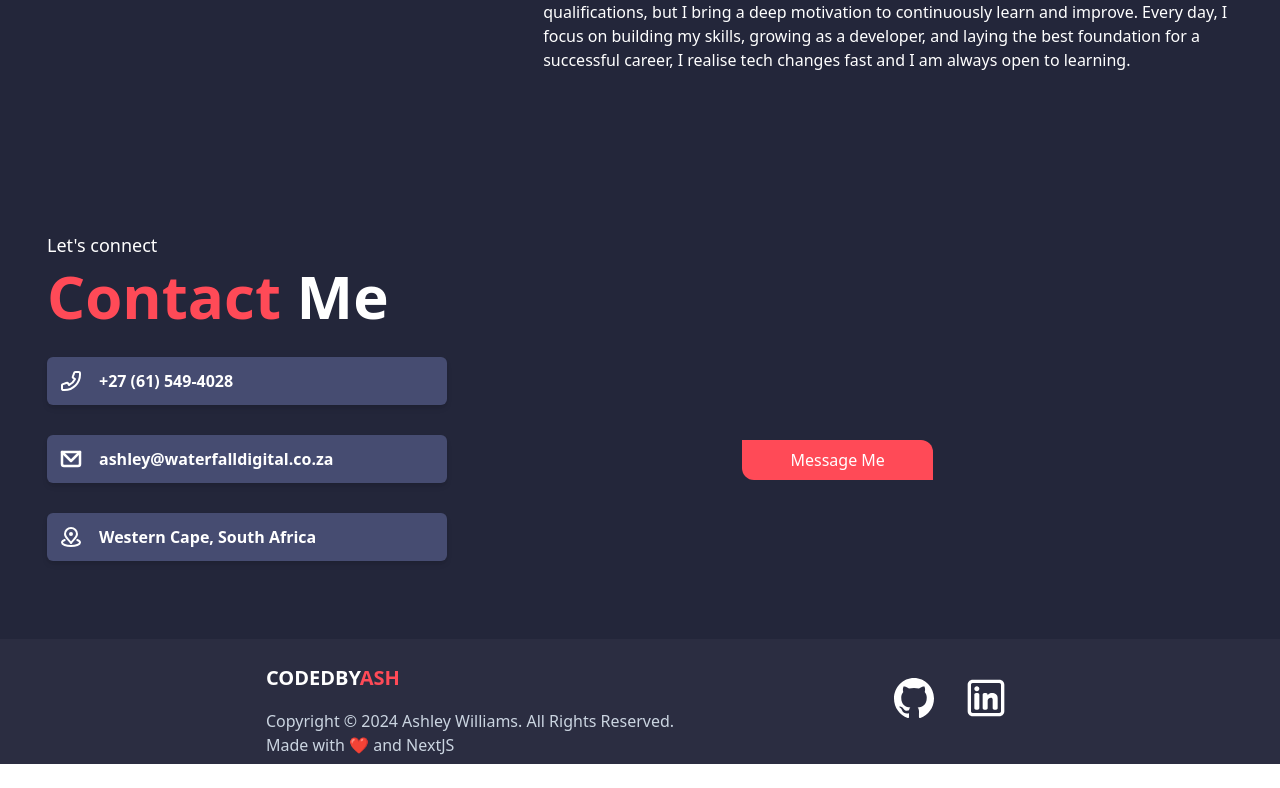
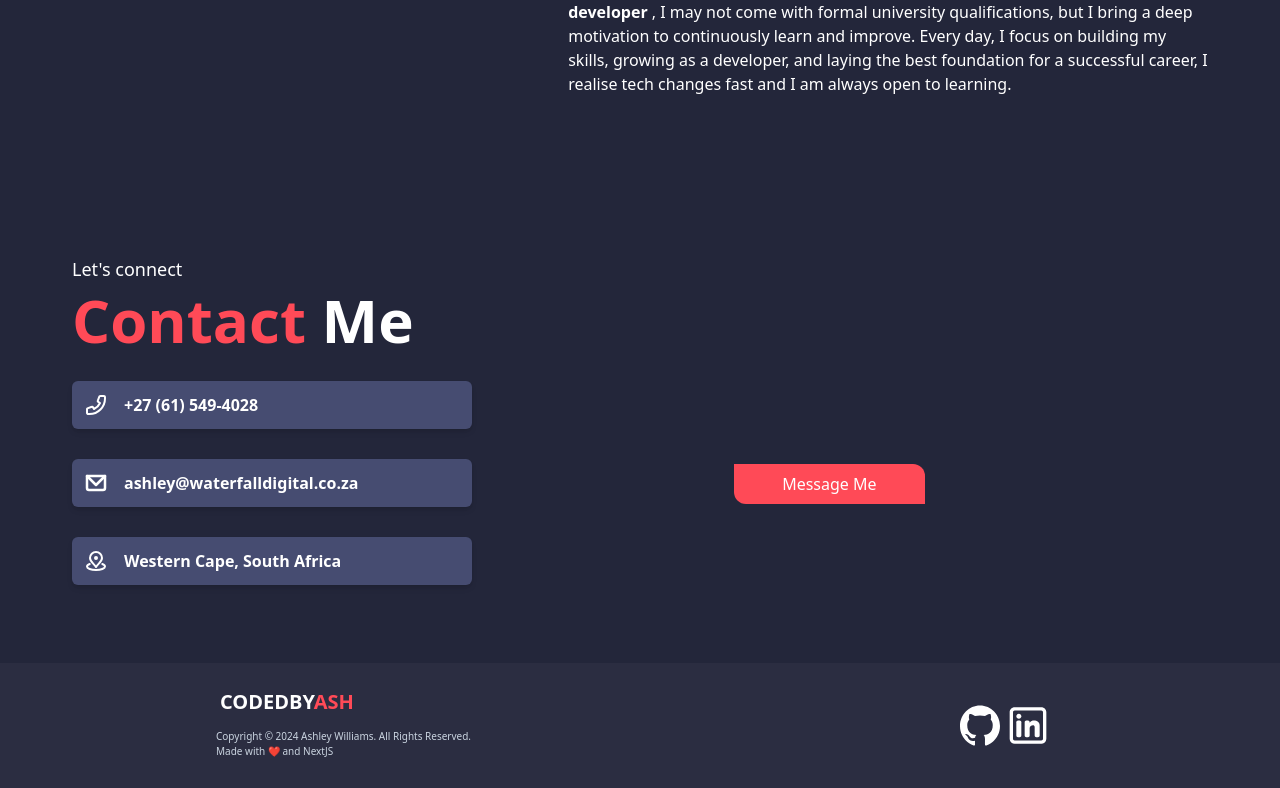
Before and after one commit to Ashley06Williams/My-portfolio, a Next.js app: page / in a window 1280 px wide. Shown: the part 2308-3096 px from the top of the page. Before the commit the page ends 3072 px from the top, so only its background shows below. Built offline with nearby package versions, Linux system fonts and the light colour scheme.

Commit message:
fixed overflow

```diff
--- a/src/app/page.tsx
+++ b/src/app/page.tsx
@@ -12,12 +12,12 @@ import { useState } from "react";
 export default function Home() {
   const [modal, setModal] = useState(false);
   return (
-    <div>
-      <header className="w-full flex justify-center items-start">
+    <div className="overflow-x-hidden">
+      <header className="w-full flex justify-center items-start ">
         <HeaderSection />
       </header>
       <div className="bg-blueGrey h-full flex flex-col items-center ">
-        <div className="max-w-[1250px] mx-auto ">
+        <div className="max-w-[1200px] mx-auto ">
           <main className="mx-8">
             <HeroSection setModal={setModal} modal={modal} />
             <AbilitySection />
--- a/src/components/FooterSection.tsx
+++ b/src/components/FooterSection.tsx
@@ -2,17 +2,19 @@ import React from "react";
 
 export default function FooterSection() {
   return (
-    <div className="mx-[250px] flex justify-between">
-      <div>
-        <p className="text-[20px] p-4 text-white font-bold mt-2">
+    <div className=" flex justify-between p-2  h-full md:mx-[200px] mx-0">
+      <div className="">
+        <p className="text-[20px] p-3 text-white font-bold mt-1">
           CODEDBY<span className="text-red">ASH</span>
         </p>
-        <p className="px-4 text-slate-300">
+        <p className="px-2 text-slate-300 text-[10px]">
           Copyright &copy; 2024 Ashley Williams. All Rights Reserved.
         </p>
-        <p className="px-4  text-slate-300">Made with ❤️ and NextJS</p>
+        <p className="px-2  text-slate-300 text-[10px] ">
+          Made with ❤️ and NextJS
+        </p>
       </div>
-      <div className="flex px-6 space-x-8">
+      <div className="flex px-6 space-x-2">
         <img src="/gitHub.svg" className="w-10" />
         <img src="/linkedIn.svg" alt="" className="w-10" />
       </div>
```
